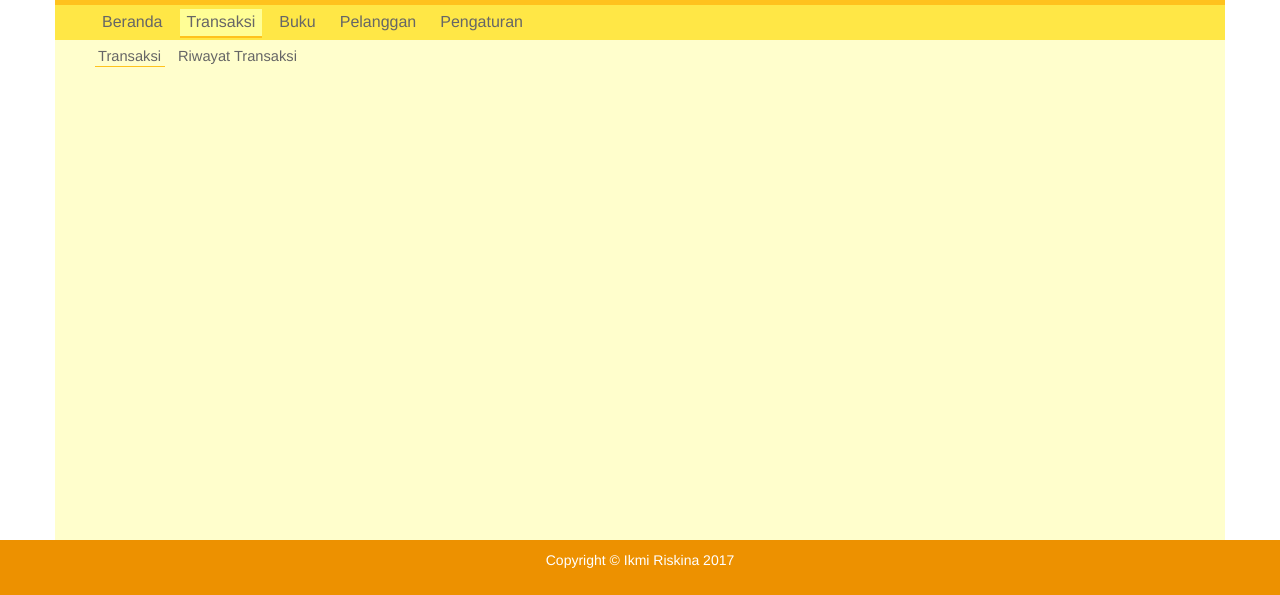
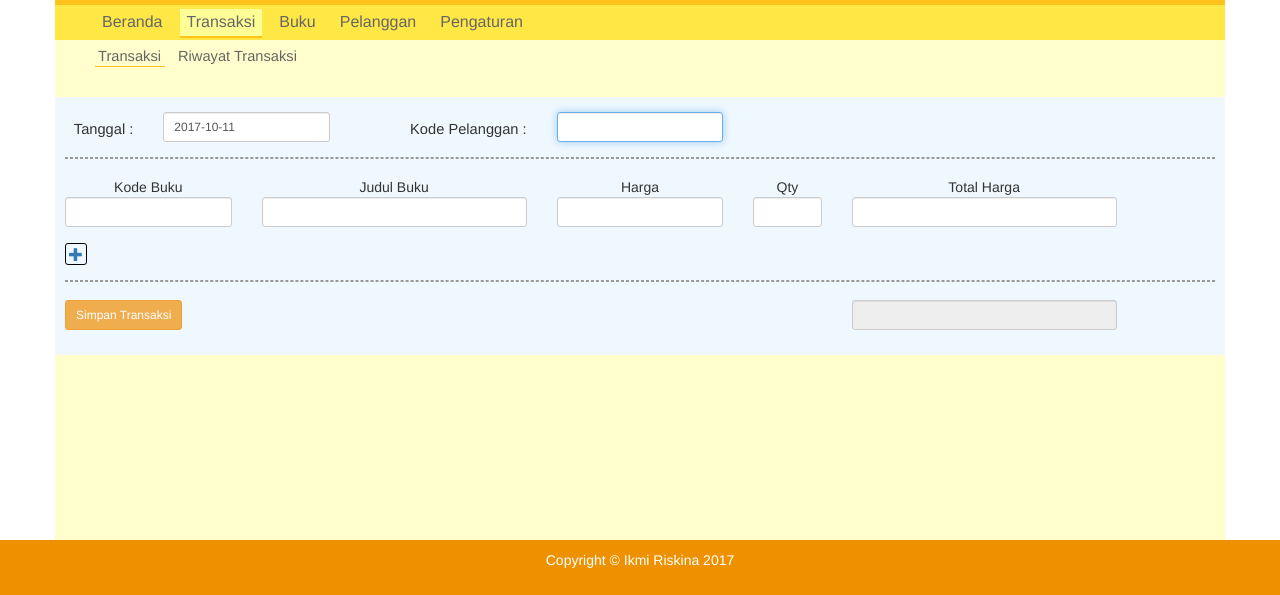
Before and after one commit to amdkholil/mybookstore, a PHP site: page /transaksi.php in a window 1280 px wide. Shown: the part 55-650 px from the top of the page. Run offline with PHP 8.4, Linux system fonts and the light colour scheme; data comes from the database, SQL or seed files in the repository.

Commit message:
desain form transaksi

```diff
--- a/style/default.css
+++ b/style/default.css
@@ -100,3 +100,17 @@ label {
 	box-shadow: 0 0 6px #FFEA5A;
 	text-shadow: 0 0 3px #FF5;
 }
+
+label{
+    text-align: left;
+}
+
+.box {
+    background-color:aliceblue;
+    padding: 15px 10px 10px 10px;
+}
+
+.top{
+    text-align: center;
+    margin: 0px 5px 0px 10px;
+}
--- a/transaksi.php
+++ b/transaksi.php
@@ -28,9 +28,98 @@ notif();
 	</div>
 </div>
 
-
-
-
-
+<div class="row" style="margin-top: 30px;">
+	<div class="col-sm-12">
+		<form class="form-horizontal box" method="post" action="lib/proses.php">
+            <div class="form-group">
+                <label class="control-label col-sm-1">Tanggal :</label>
+                <div class="col-sm-2">
+                    <input type="text" name="tanggal" class="form-control input-sm" id="tanggal" value="<?php echo date("Y-m-d"); ?>">
+                </div>
+                <label class="control-label col-sm-2">Kode Pelanggan :</label>
+                <div class="col-sm-2">
+                    <input type="text" name="kd_pelanggan" class="form-control input-sm" autofocus>
+                </div>
+            </div>
+            <div style="border: #999 1px dashed; margin-bottom: 18px;"></div>
+            <div class="form-group top">
+                <div class="col-sm-2">Kode Buku</div>
+                <div class="col-sm-3">Judul Buku</div>
+                <div class="col-sm-2">Harga</div>
+                <div class="col-sm-1">Qty</div>
+                <div class="col-sm-3">Total Harga</div>
+                <div class="col-sm-1">
+                </div>
+            </div>
+            <div class="form-group ctn">
+                <div class="col-sm-2">
+                    <input type="text" name="kd_buku[]" class="form-control input-sm">
+                </div>
+                <div class="col-sm-3">
+                    <input type="text" name="judul_buku" class="form-control input-sm">
+                </div>
+                <div class="col-sm-2">
+                    <input type="text" name="harga[]" class="form-control input-sm">
+                </div>
+                <div class="col-sm-1">
+                    <input type="text" name="qty[]" class="form-control input-sm">
+                </div>
+                <div class="col-sm-3">
+                    <input type="text" name="tot_harga[]" class="form-control input-sm">
+                </div>
+            </div>
+            <div class="form-group">
+                <div class="col-sm-2">
+                    <a class="add-more">
+                        <span class="glyphicon glyphicon-plus" style="padding: 3px; border: 1px solid #000; border-radius: 3px;"></span>
+                    </a>
+                </div>
+            </div>
+            <div style="border: #999 1px dashed; margin-bottom: 18px; margin-top: 10px"></div>
+            <div class="form-group">
+                <div class="col-sm-2">
+                    <input type="submit" name="simpan_transaksi" value="Simpan Transaksi" class="btn btn-sm btn-warning">
+                </div>
+                <div class="col-sm-6"></div>
+                <div class="col-sm-3">
+                    <input type="text" class="form-control input-sm" value="" readonly>
+                </div>
+            </div>
+        </form>
+	</div>
+</div>
+<div class="copy hide">
+    <div class="form-group">
+        <div class="col-sm-2">
+            <input type="text" name="kd_buku[]" class="form-control input-sm">
+        </div>
+        <div class="col-sm-3">
+            <input type="text" name="judul_buku" class="form-control input-sm">
+        </div>
+        <div class="col-sm-2">
+            <input type="text" name="harga[]" class="form-control input-sm">
+        </div>
+        <div class="col-sm-1">
+            <input type="text" name="qty[]" class="form-control input-sm">
+        </div>
+        <div class="col-sm-3">
+            <input type="text" name="tot_harga[]" class="form-control input-sm">
+        </div>
+        <div class="col-sm-1">
+            <a class="btn btn-sm btn-danger" id="remove"><span class="glyphicon glyphicon-remove"></span></a>
+        </div>
+    </div>
+</div>
+<script type="text/javascript">
+    $(document).ready(function() {
+      $(".add-more").click(function(){
+          var html = $(".copy").html();
+          $(".ctn").after(html);
+      });
+      $("body").on("click","#remove",function(){
+          $(this).parents(".form-group").remove();
+      });
+    });
+</script>
 
 <?php include 'footer.php'; ?>
```
Also changed, not shown: lib/proses.php (+14 -0 lines).
